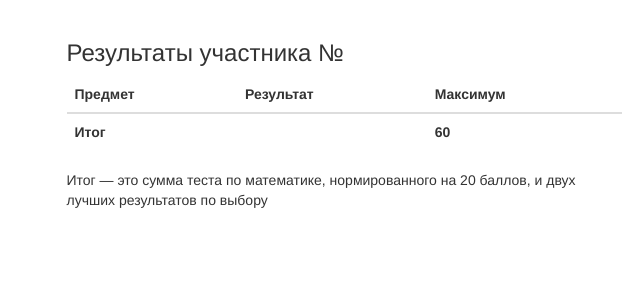
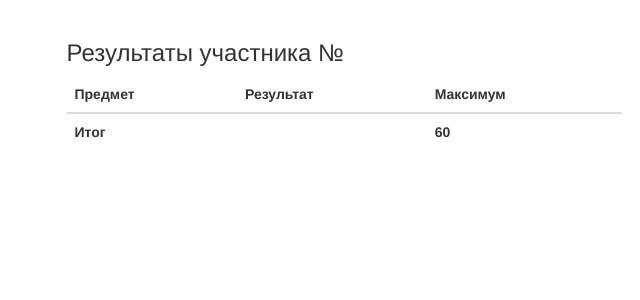
Before and after one commit to daniil-konovalenko/int-application-results, a Flask app: template app/templates/results.html in a window 1280 px wide. Shown: the part 52-352 px from the top of the page, without its empty margins (296-936 px from the left). Run offline with Flask 2, Linux system fonts and the light colour scheme; the template is opened without the code that fills it, so the values that code supplies are empty; parts of the project's set-up code (start-up, migrations or seed data) failed here and were passed over; some libraries are stand-ins or nearby versions.

Commit message:
removed info message from results page

```diff
--- a/app/templates/results.html
+++ b/app/templates/results.html
@@ -21,6 +21,5 @@
             <td><strong>60</strong></td>
         </tr>
 </table>
-<p>Итог — это сумма теста по математике, нормированного на 20 баллов, и двух лучших результатов по выбору</p>
 
 {% endblock %}
```
